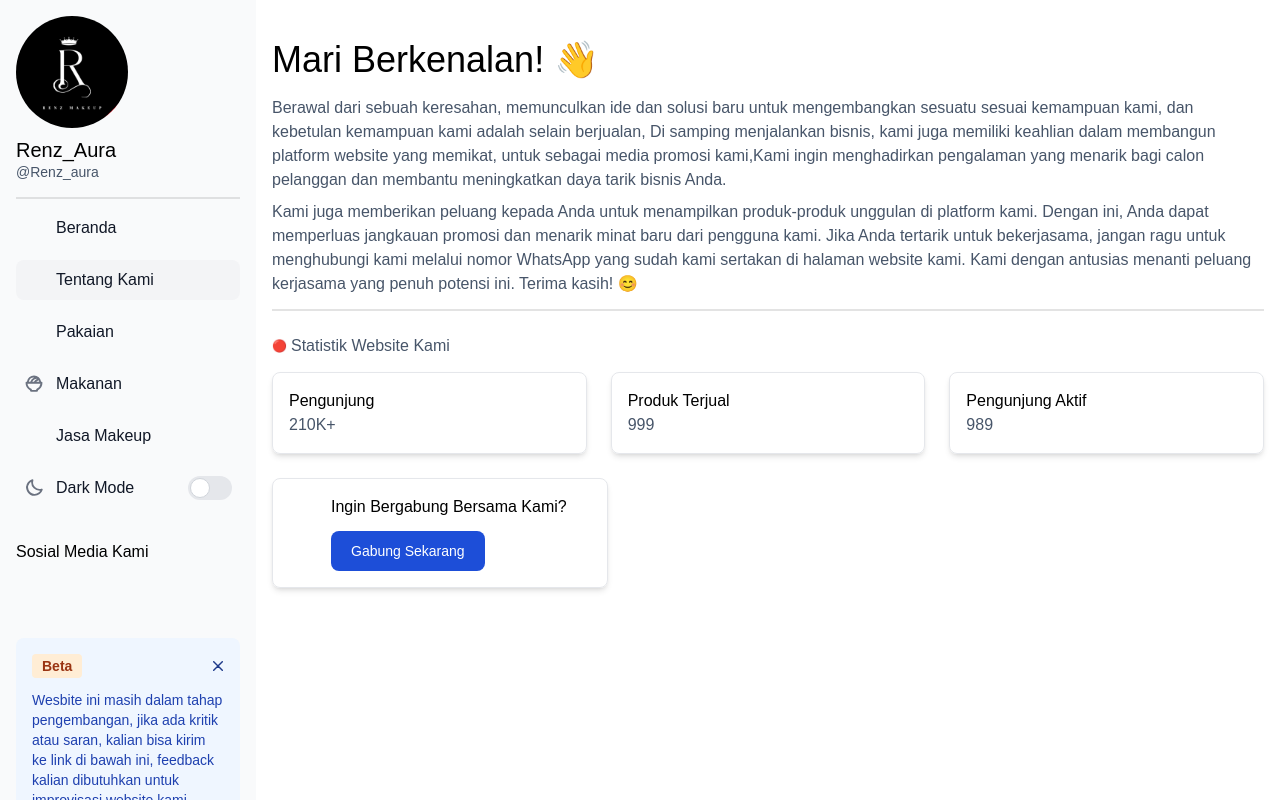
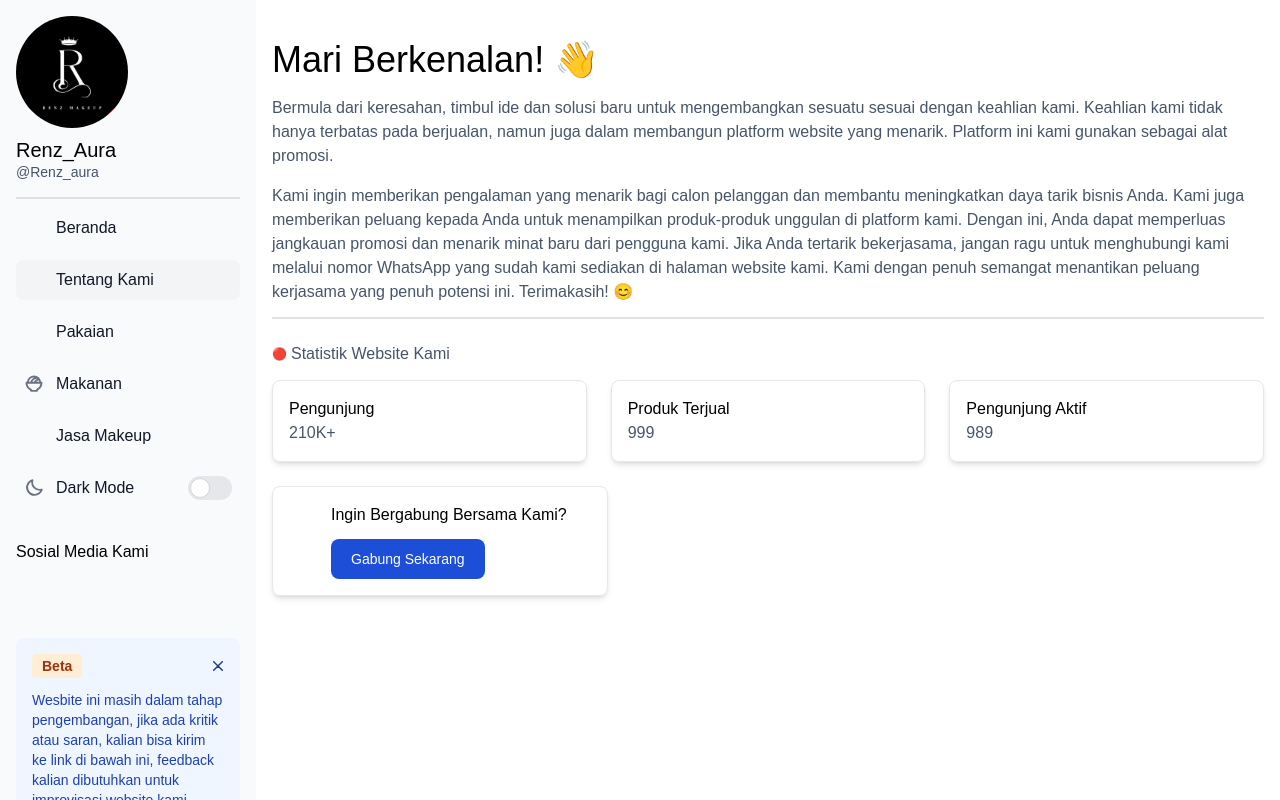
Before and after one commit to ikhlasdansantai/RenzAura, a React (Vite) app: page /tentangKami in a window 1280 px wide. Built offline with nearby package versions, Linux system fonts and the light colour scheme; some icons are missing.

Commit message:
UI( mengganti facebook ke whatsapp )

```diff
--- a/src/Components/SideBar/SideBar.tsx
+++ b/src/Components/SideBar/SideBar.tsx
@@ -51,13 +51,17 @@ export default function CTAButton({ handleNavMobile, navMobileActive }: any): JS
     path: string;
   }
   const socialMediaIcon: SocialMediaIcon[] = [
+    // {
+    //   icon: "uiw:facebook",
+    //   path: "https://www.instagram.com/renz_aura/",
+    // },
     {
-      icon: "uiw:facebook",
+      icon: "cib:instagram",
       path: "https://www.instagram.com/renz_aura/",
     },
     {
-      icon: "cib:instagram",
-      path: "https://www.instagram.com/renz_aura/",
+      icon: "icomoon-free:whatsapp",
+      path: "https://api.whatsapp.com/send?phone=6281214553067&text=Hi, saya tertarik untuk memasarkan produk saya di website Anda. Bagaimana caranya? Terima kasih!",
     },
   ];
 
--- a/src/Pages/AboutUs/AboutUs.tsx
+++ b/src/Pages/AboutUs/AboutUs.tsx
@@ -7,13 +7,22 @@ export default function AboutUs() {
       <div className="titles underlineText">
         <Title>Mari Berkenalan! 👋</Title>
         <p className="mt-4 text-slate-600 text-sm sm:text-[16px] dark:text-secondText leading-6">
+          Bermula dari keresahan, timbul ide dan solusi baru untuk mengembangkan sesuatu sesuai dengan keahlian kami. Keahlian kami tidak hanya terbatas pada berjualan, namun juga dalam membangun platform website yang menarik. Platform ini
+          kami gunakan sebagai alat promosi.
+        </p>
+        <p className="mt-4 text-slate-600 text-sm sm:text-[16px] dark:text-secondText leading-6">
+          Kami ingin memberikan pengalaman yang menarik bagi calon pelanggan dan membantu meningkatkan daya tarik bisnis Anda. Kami juga memberikan peluang kepada Anda untuk menampilkan produk-produk unggulan di platform kami. Dengan ini,
+          Anda dapat memperluas jangkauan promosi dan menarik minat baru dari pengguna kami. Jika Anda tertarik bekerjasama, jangan ragu untuk menghubungi kami melalui nomor WhatsApp yang sudah kami sediakan di halaman website kami. Kami
+          dengan penuh semangat menantikan peluang kerjasama yang penuh potensi ini. Terimakasih! 😊
+        </p>
+        {/* <p className="mt-4 text-slate-600 text-sm sm:text-[16px] dark:text-secondText leading-6">
           Berawal dari sebuah keresahan, memunculkan ide dan solusi baru untuk mengembangkan sesuatu sesuai kemampuan kami, dan kebetulan kemampuan kami adalah selain berjualan, Di samping menjalankan bisnis, kami juga memiliki keahlian
           dalam membangun platform website yang memikat, untuk sebagai media promosi kami,Kami ingin menghadirkan pengalaman yang menarik bagi calon pelanggan dan membantu meningkatkan daya tarik bisnis Anda.
         </p>
         <p className="mt-2 text-slate-600 text-sm sm:text-[16px] dark:text-secondText leading-6">
           Kami juga memberikan peluang kepada Anda untuk menampilkan produk-produk unggulan di platform kami. Dengan ini, Anda dapat memperluas jangkauan promosi dan menarik minat baru dari pengguna kami. Jika Anda tertarik untuk
           bekerjasama, jangan ragu untuk menghubungi kami melalui nomor WhatsApp yang sudah kami sertakan di halaman website kami. Kami dengan antusias menanti peluang kerjasama yang penuh potensi ini. Terima kasih! 😊
-        </p>
+        </p> */}
       </div>
       <div id="statistics-wrappers" className="mt-10">
         <div className="flex gap-1 items-center ">
```
